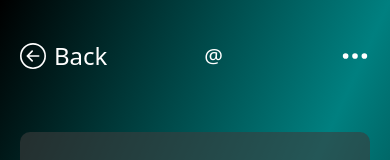
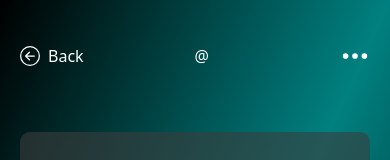
Before and after one commit to rama1220/YouApp-NextJs, a Next.js app: page /profile in a window 390 px wide. Shown: the top 160 px of the page. Built offline with nearby package versions, Linux system fonts and the light colour scheme.

Commit message:
first commit

```diff
--- a/app/globals.css
+++ b/app/globals.css
@@ -80,7 +80,6 @@
   .form-input {
     width: 25rem;
   }
-
   @media screen and (max-width: 390px) {
     .Box-profile {
       width: 100%;
@@ -98,5 +97,14 @@
       width: 90%;
       height: 150px;
     }
+    .Back svg {
+      width: 20px;
+    }
+    .Back h2 {
+      font-size: 1rem;
+    }
+    h2.username{
+      font-size: 1rem;
+    }
   }
 }
```
